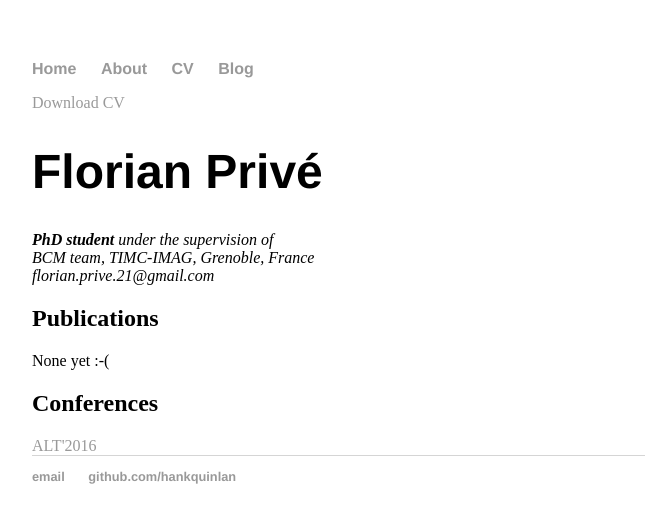
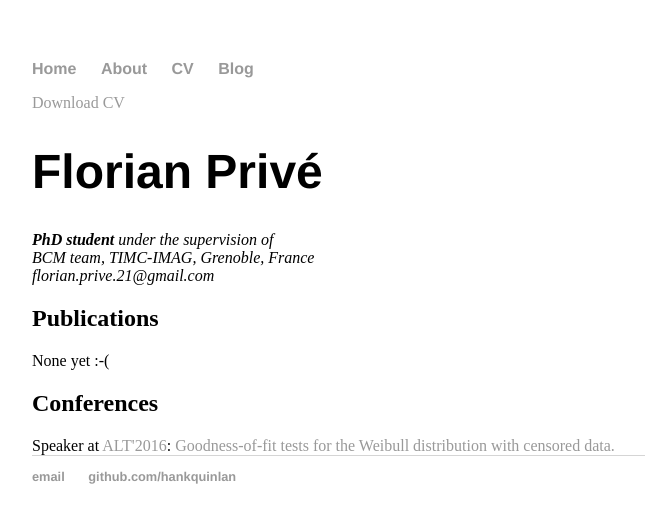
Before and after one commit to privefl/privefl.github.io, a Jekyll site: the page built from cv/index.html, in a window 1280 px wide. Shown: the top 523 px of the page, without its empty margins (160-805 px from the left). Built offline with Jekyll 4.4.1, drawn with Linux system fonts in a browser that asks for light colours.

Commit message:
Update index.html

```diff
--- a/cv/index.html
+++ b/cv/index.html
@@ -19,6 +19,8 @@ title: CV of Florian Privé
 
 					<h2>Conferences</h2>
 
-					<A href="http://alt2016.sciencesconf.org/">ALT'2016</A>
+					Speaker at <A href="http://alt2016.sciencesconf.org/">ALT'2016</A>:
+					<A href="http://alt2016.sciencesconf.org/95128">
+						Goodness-of-fit tests for the Weibull distribution with censored data.</A>
 
 </div>
```
